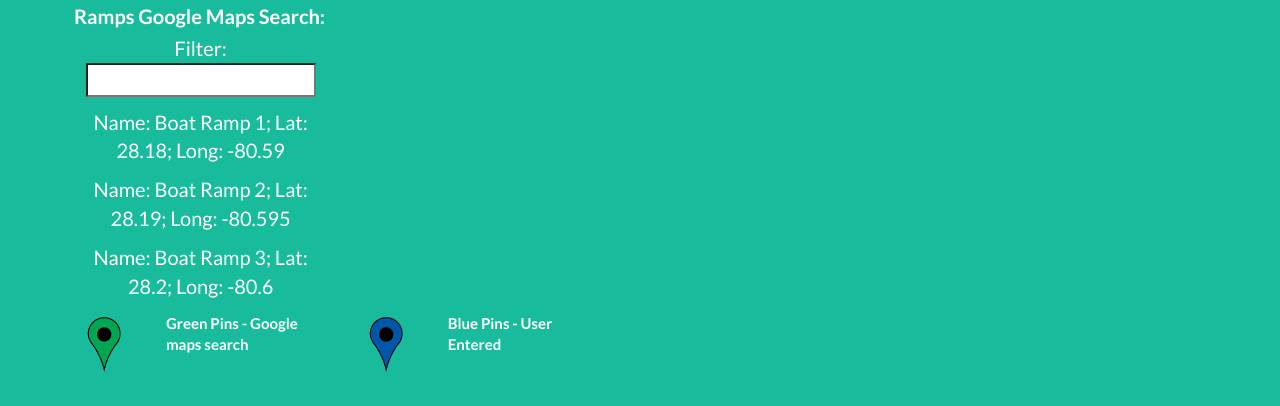
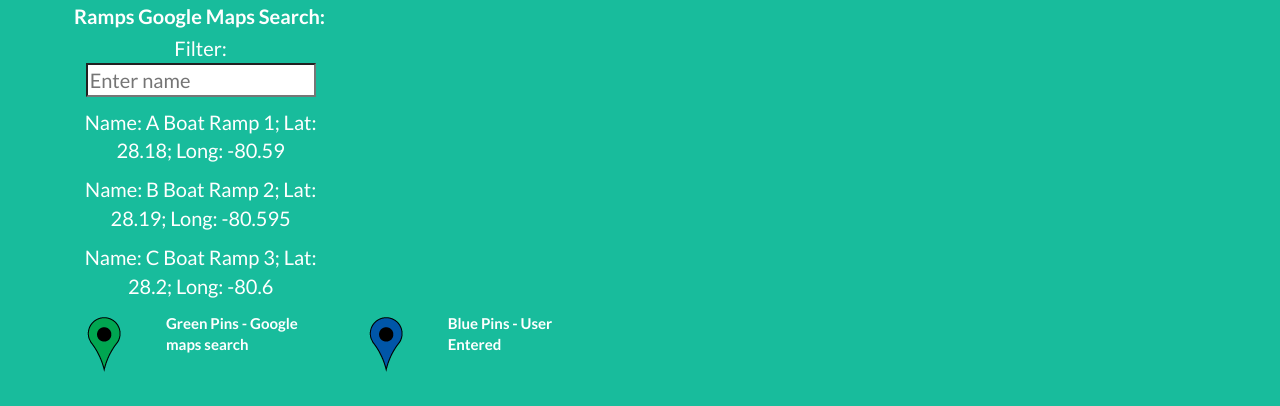
Before and after one commit to paramountgroup/Boat-Ramp-Finder, a website: page index.html in a window 1280 px wide. Shown: the part 664-1070 px from the top of the page. Drawn offline with nearby package versions, Linux system fonts and the light colour scheme; some packages are replaced by stand-ins of ours.

Commit message:
update changes
working on the filter

```diff
--- a/css/freelancer.css
+++ b/css/freelancer.css
@@ -3,6 +3,10 @@
  * Code licensed under the Apache License v2.0.
  * For details, see http://www.apache.org/licenses/LICENSE-2.0.
  */
+
+input {
+	color: black;
+}
 
 body {
     overflow-x: hidden;
--- a/index.html
+++ b/index.html
@@ -122,7 +122,7 @@
 
                 <div class="col-md-3">
                     <div id="rampscloseby">Ramps Google Maps Search:</div>
-                    <p>Filter: <input data-bind="value: filter, valueUpdate: 'afterkeydown'" /></p>
+                    <p>Filter: <input data-bind="value: filter, valueUpdate: 'afterkeydown'" placeholder="Enter name"/></p>
 
                     <div id="points" data-bind="template: { name: 'pointsTmpl', foreach: points }"></div>
 						<script id="pointsTmpl" type="text/html">
--- a/js/app.js
+++ b/js/app.js
@@ -1,6 +1,13 @@
 
 
 var map;
+var autocomplete;
+//Error handling if Google Maps fails to load within 8 seconds error message displayed. reference student code sheryllun-neighborhood map
+
+  var mapRequestTimeout = setTimeout(function() {
+    $('#map').html(' Oh My, Trouble loading Google Maps! Please refresh your browser and try again.');
+  }, 8000);
+
 
 (function initMap() {
  'use strict';
@@ -37,16 +44,39 @@ var map;
 	}
   }
 
+   clearTimeout(mapRequestTimeout); // map loaded ok and no need for error message
+
+
+   /*
+  // Create the autocomplete object and associate it with the UI input control.
+  // Restrict the search to the default country, and to place type "cities".
+
+  autocomplete = new google.maps.places.Autocomplete(
+      /** @type {!HTMLInputElement}   (document.getElementById('autocomplete')), {
+        types: ['(cities)'],
+        componentRestrictions: countryRestrict
+      });
+  places = new google.maps.places.PlacesService(map); // entered city lat/long
+
+  autocomplete.addListener('place_changed', onPlaceChanged);
+
+  // Add a DOM event listener to react when the user selects a country.
+  document.getElementById('country').addEventListener(
+      'change', setAutocompleteCountry);
+  */
+
 }());
 
 
 
 
+// *****************  END INIT MAP   ****************** //
 
 
 
 
 function point(name, lat, long) {
+
   this.name = name;
   this.lat = ko.observable(lat);
   this.long = ko.observable(long);
@@ -73,15 +103,16 @@ var map = new google.maps.Map(document.getElementById('map'), {
 
 var viewModel = {
   points: ko.observableArray([
-    new point('Boat Ramp 1', 28.18, -80.59),
-    new point('Boat Ramp 2', 28.19, -80.595),
-    new point('Boat Ramp 3', 28.20, -80.60)
+    new point(' A Boat Ramp 1', 28.18, -80.59),
+    new point(' B Boat Ramp 2', 28.19, -80.595),
+    new point(' C Boat Ramp 3', 28.20, -80.60)
   ]),
   filter: ko.observable("")
+
 };
 
 
-/*
+
 //*****     Filter the Results    *****
 
 
@@ -90,7 +121,7 @@ var viewModel = {
 viewModel.filteredItems = ko.dependentObservable(function() {
     var filter = this.filter().toLowerCase();
     if (!filter) {
-        return this.items();
+        return this.points();
     } else {
         return ko.utils.arrayFilter(this.items(), function(item) {
             return ko.utils.stringStartsWith(item.name().toLowerCase(), filter);
@@ -98,6 +129,6 @@ viewModel.filteredItems = ko.dependentObservable(function() {
     }
 }, viewModel);
 
-*/
+
 
 ko.applyBindings(viewModel);
```
